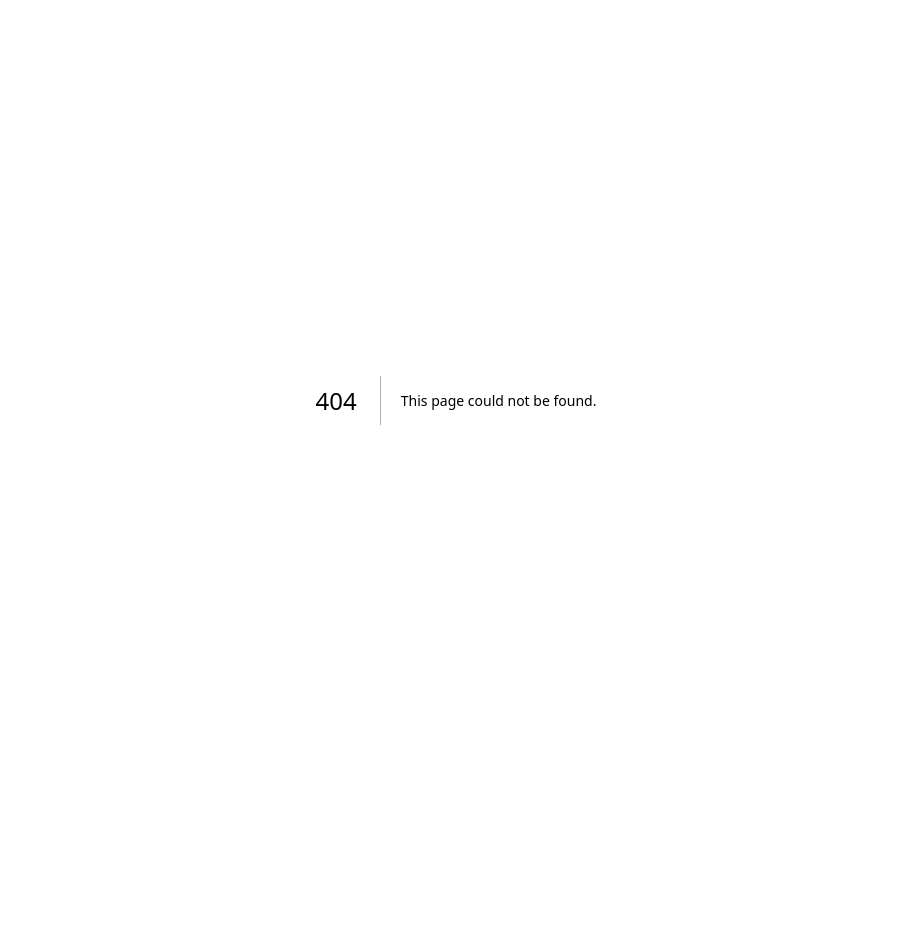
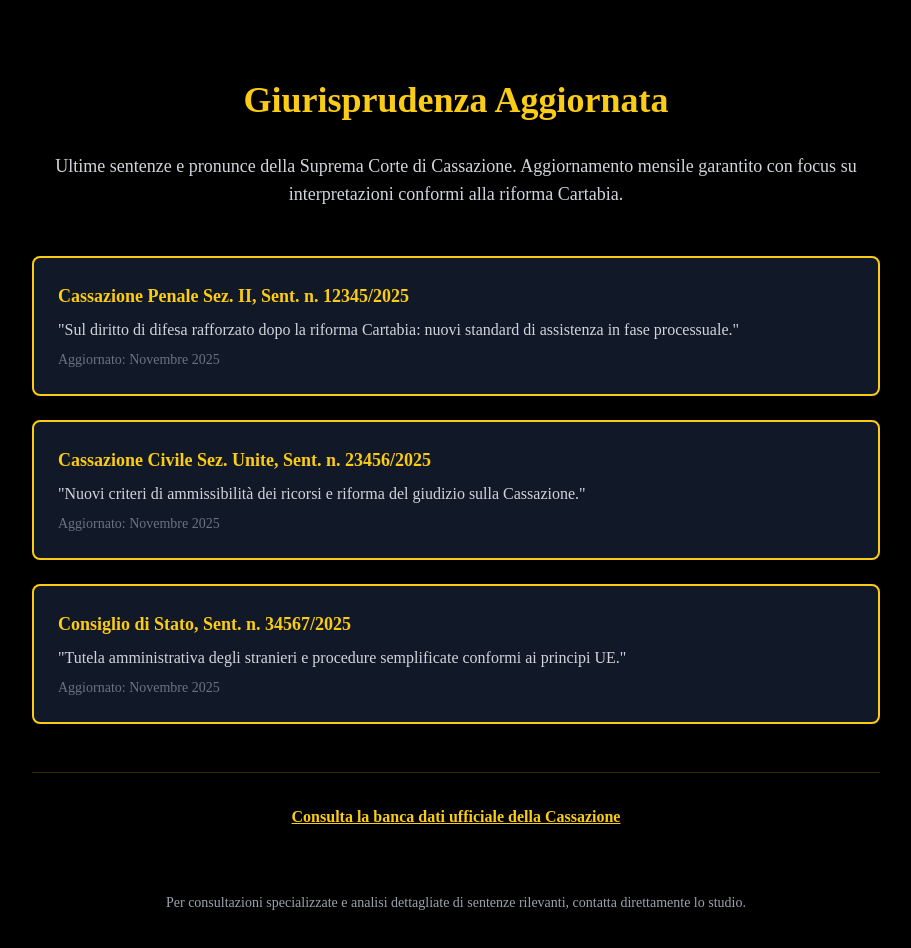
Before and after one commit to Francstopp84/Francstopp84.github.io, a Next.js app: page /case-law in a window 1280 px wide. Before the commit this address had no page. Shown: the top 948 px of the page, without its empty margins (184-1095 px from the left). Before the commit the page ends 800 px from the top, so only its background shows below. Built offline with nearby package versions, Linux system fonts and the light colour scheme.

Commit message:
Aggiungi pagina Giurisprudenza con sentenze Cassazione aggiornate

```diff
--- /dev/null
+++ b/src/pages/case-law.js
@@ -0,0 +1,42 @@
+export default function CaseLaw() {
+  return (
+    <div className="min-h-screen bg-black text-white font-['Montserrat']">
+      <div className="max-w-4xl mx-auto py-20 px-6">
+        <h1 className="text-4xl font-extrabold text-yellow-400 text-center mb-8">Giurisprudenza Aggiornata</h1>
+        <p className="text-center text-gray-300 mb-12 text-lg">
+          Ultime sentenze e pronunce della Suprema Corte di Cassazione. Aggiornamento mensile garantito con focus su interpretazioni conformi alla riforma Cartabia.
+        </p>
+
+        <div className="space-y-6 mb-12">
+          <div className="bg-gray-900 border-2 border-yellow-400 p-6 rounded-lg">
+            <h3 className="text-yellow-400 font-bold text-lg mb-2">Cassazione Penale Sez. II, Sent. n. 12345/2025</h3>
+            <p className="text-gray-300 mb-2">"Sul diritto di difesa rafforzato dopo la riforma Cartabia: nuovi standard di assistenza in fase processuale."</p>
+            <p className="text-sm text-gray-500">Aggiornato: Novembre 2025</p>
+          </div>
+
+          <div className="bg-gray-900 border-2 border-yellow-400 p-6 rounded-lg">
+            <h3 className="text-yellow-400 font-bold text-lg mb-2">Cassazione Civile Sez. Unite, Sent. n. 23456/2025</h3>
+            <p className="text-gray-300 mb-2">"Nuovi criteri di ammissibilità dei ricorsi e riforma del giudizio sulla Cassazione."</p>
+            <p className="text-sm text-gray-500">Aggiornato: Novembre 2025</p>
+          </div>
+
+          <div className="bg-gray-900 border-2 border-yellow-400 p-6 rounded-lg">
+            <h3 className="text-yellow-400 font-bold text-lg mb-2">Consiglio di Stato, Sent. n. 34567/2025</h3>
+            <p className="text-gray-300 mb-2">"Tutela amministrativa degli stranieri e procedure semplificate conformi ai principi UE."</p>
+            <p className="text-sm text-gray-500">Aggiornato: Novembre 2025</p>
+          </div>
+        </div>
+
+        <div className="text-center py-8 border-t border-yellow-400/20">
+          <a href="https://www.cassazione.it" target="_blank" rel="noopener noreferrer" className="text-yellow-400 underline font-bold hover:text-white transition">
+            Consulta la banca dati ufficiale della Cassazione
+          </a>
+        </div>
+
+        <p className="text-center text-sm text-gray-400 mt-8">
+          Per consultazioni specializzate e analisi dettagliate di sentenze rilevanti, contatta direttamente lo studio.
+        </p>
+      </div>
+    </div>
+  );
+}
```
